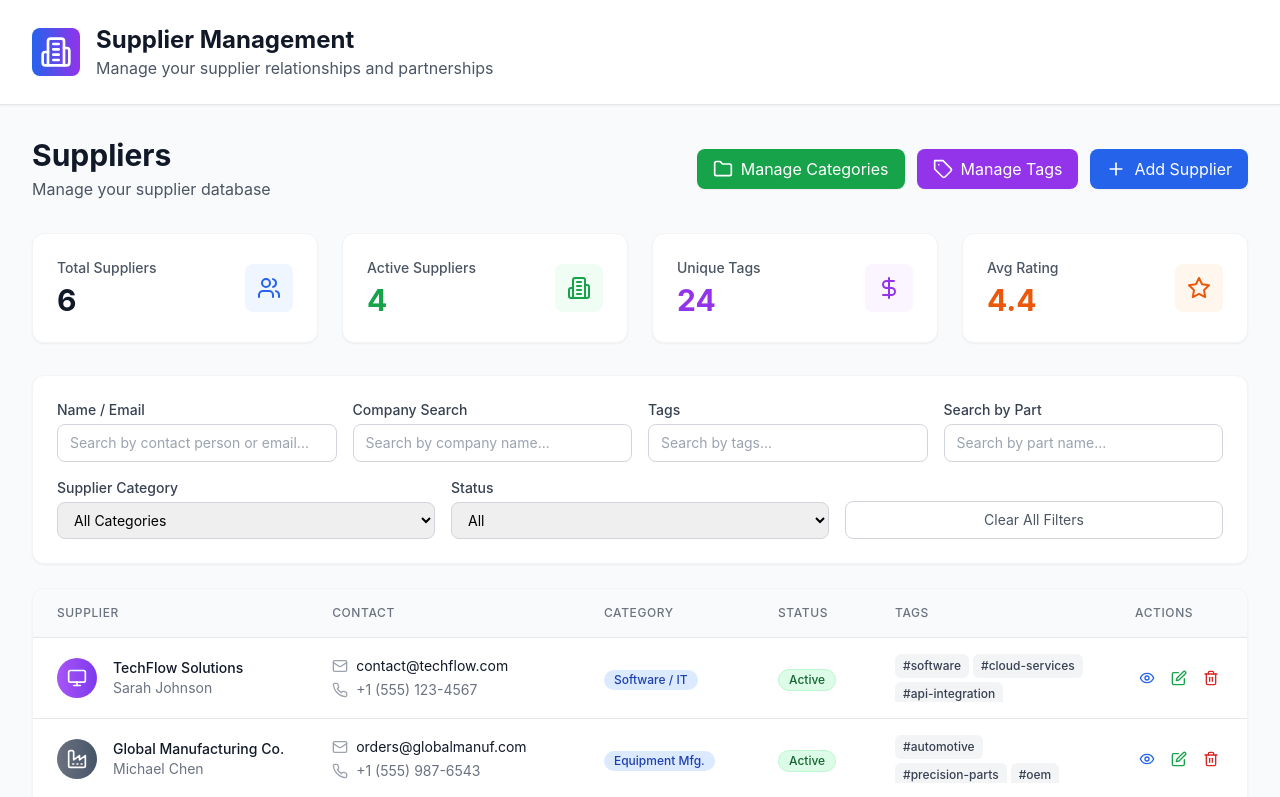
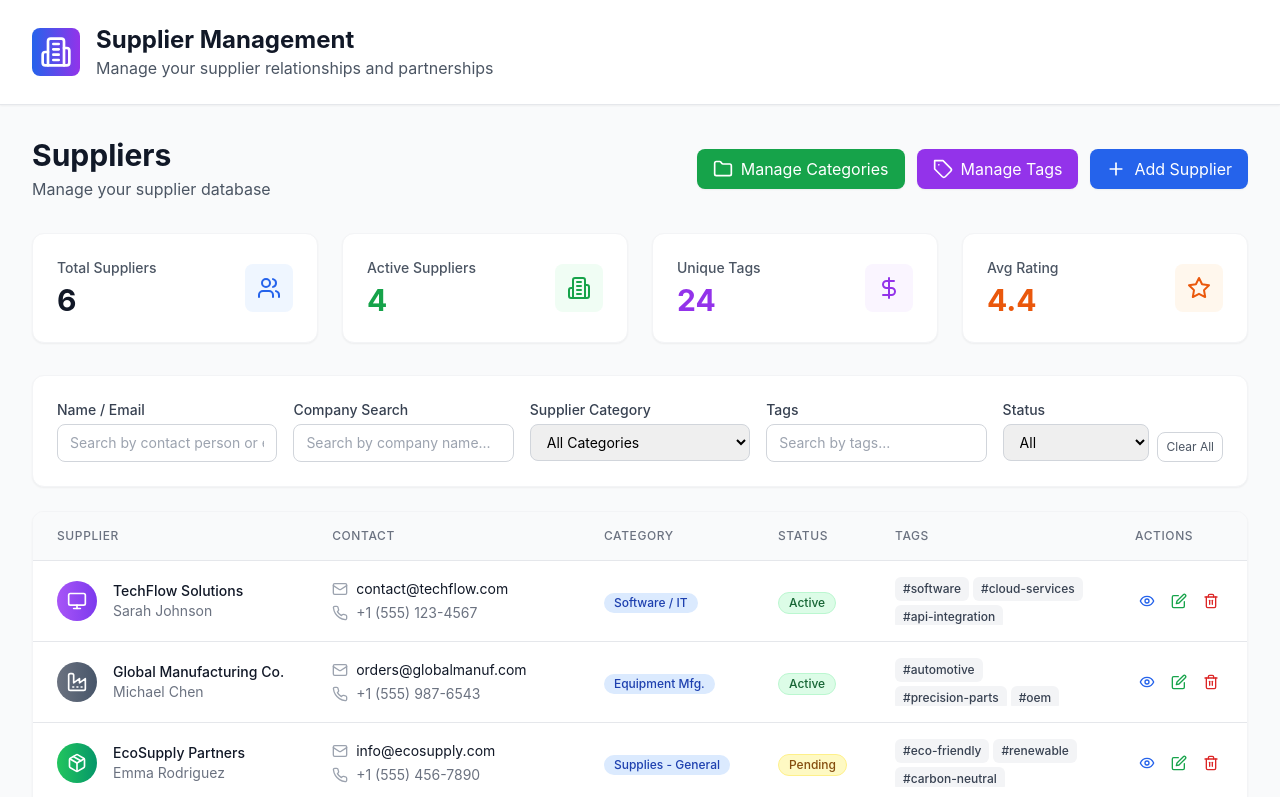
Before and after one commit to Kabba24ai/supplier-management-gj, a React (Vite) app: page / in a window 1280 px wide. Shown: the top 797 px of the page. Built offline with nearby package versions, Linux system fonts and the light colour scheme.

Commit message:
Updated App.tsx

```diff
--- a/src/App.tsx
+++ b/src/App.tsx
@@ -50,6 +50,7 @@ const getCategoryColor = (category: string) => {
       return 'from-blue-500 to-purple-600';
   }
 };
+
 function App() {
   const [suppliers, setSuppliers] = useState<Supplier[]>(mockSuppliers);
   const [filteredSuppliers, setFilteredSuppliers] = useState<Supplier[]>(mockSuppliers);
@@ -123,7 +124,8 @@ function App() {
     }
 
     setFilteredSuppliers(filtered);
-  }, [suppliers, parts, nameEmailSearch, companySearch, tagSearch, partSearch, statusFilter, categoryFilter]);
+  }, [nameEmailSearch, companySearch, tagSearch, partSearch, statusFilter, categoryFilter, suppliers, parts]);
+
   const handleAddSupplier = (supplierData: Omit<Supplier, 'id' | 'totalOrders' | 'totalValue' | 'lastOrder' | 'joinDate'>) => {
     const newSupplier: Supplier = {
       ...supplierData,
@@ -168,7 +170,6 @@ function App() {
     setNameEmailSearch('');
     setCompanySearch('');
     setTagSearch('');
-    setPartSearch('');
     setStatusFilter('all');
     setCategoryFilter('all');
   };
@@ -304,9 +305,7 @@ function App() {
 
         {/* Search and Filters */}
         <div className="bg-white rounded-xl shadow-sm border border-gray-100 p-6 mb-6">
-          <div className="space-y-4">
-            {/* First Row - Text Searches */}
-            <div className="grid grid-cols-1 lg:grid-cols-4 gap-4">
+          <div className="grid grid-cols-1 lg:grid-cols-5 gap-4">
             {/* Name/Email Search */}
             <div>
               <label className="block text-sm font-medium text-gray-700 mb-1">Name / Email</label>
@@ -318,6 +317,7 @@ function App() {
                 className="w-full px-3 py-2 border border-gray-300 rounded-lg focus:ring-2 focus:ring-blue-500 focus:border-transparent text-sm"
               />
             </div>
+
 
             {/* Company Search */}
             <div>
@@ -331,33 +331,6 @@ function App() {
               />
             </div>
 
-              {/* Tags Search */}
-              <div>
-                <label className="block text-sm font-medium text-gray-700 mb-1">Tags</label>
-                <input
-                  type="text"
-                  value={tagSearch}
-                  onChange={(e) => setTagSearch(e.target.value)}
-                  placeholder="Search by tags..."
-                  className="w-full px-3 py-2 border border-gray-300 rounded-lg focus:ring-2 focus:ring-blue-500 focus:border-transparent text-sm"
-                />
-              </div>
-
-              {/* Parts Search */}
-              <div>
-                <label className="block text-sm font-medium text-gray-700 mb-1">Search by Part</label>
-                <input
-                  type="text"
-                  value={partSearch}
-                  onChange={(e) => setPartSearch(e.target.value)}
-                  placeholder="Search by part name..."
-                  className="w-full px-3 py-2 border border-gray-300 rounded-lg focus:ring-2 focus:ring-blue-500 focus:border-transparent text-sm"
-                />
-              </div>
-            </div>
-
-            {/* Second Row - Filters and Actions */}
-            <div className="grid grid-cols-1 lg:grid-cols-3 gap-4">
             {/* Category Filter */}
             <div>
               <label className="block text-sm font-medium text-gray-700 mb-1">Supplier Category</label>
@@ -373,8 +346,21 @@ function App() {
               </select>
             </div>
 
-              {/* Status Filter */}
+            {/* Tags Search */}
             <div>
+              <label className="block text-sm font-medium text-gray-700 mb-1">Tags</label>
+              <input
+                type="text"
+                value={tagSearch}
+                onChange={(e) => setTagSearch(e.target.value)}
+                placeholder="Search by tags..."
+                className="w-full px-3 py-2 border border-gray-300 rounded-lg focus:ring-2 focus:ring-blue-500 focus:border-transparent text-sm"
+              />
+            </div>
+
+            {/* Status Filter and Clear Button */}
+            <div className="flex gap-2">
+              <div className="flex-1">
                 <label className="block text-sm font-medium text-gray-700 mb-1">Status</label>
                 <select
                   value={statusFilter}
@@ -387,19 +373,18 @@ function App() {
                   <option value="pending">Pending</option>
                 </select>
               </div>
-
-              {/* Clear Filters Button */}
               <div className="flex items-end">
                 <button
                   onClick={clearFilters}
-                  className="w-full px-4 py-2 text-sm text-gray-600 border border-gray-300 rounded-lg hover:bg-gray-50 transition-colors"
+                  className="px-2 py-1.5 text-xs text-gray-600 border border-gray-300 rounded-lg hover:bg-gray-50 transition-colors whitespace-nowrap"
                 >
-                  Clear All Filters
+                  Clear All
                 </button>
               </div>
             </div>
           </div>
         </div>
+
         {/* Suppliers Table */}
         <div className="bg-white rounded-xl shadow-sm border border-gray-100 overflow-hidden">
           <div className="overflow-x-auto">
```
Lines whose indentation alone changed are shown as unchanged.
